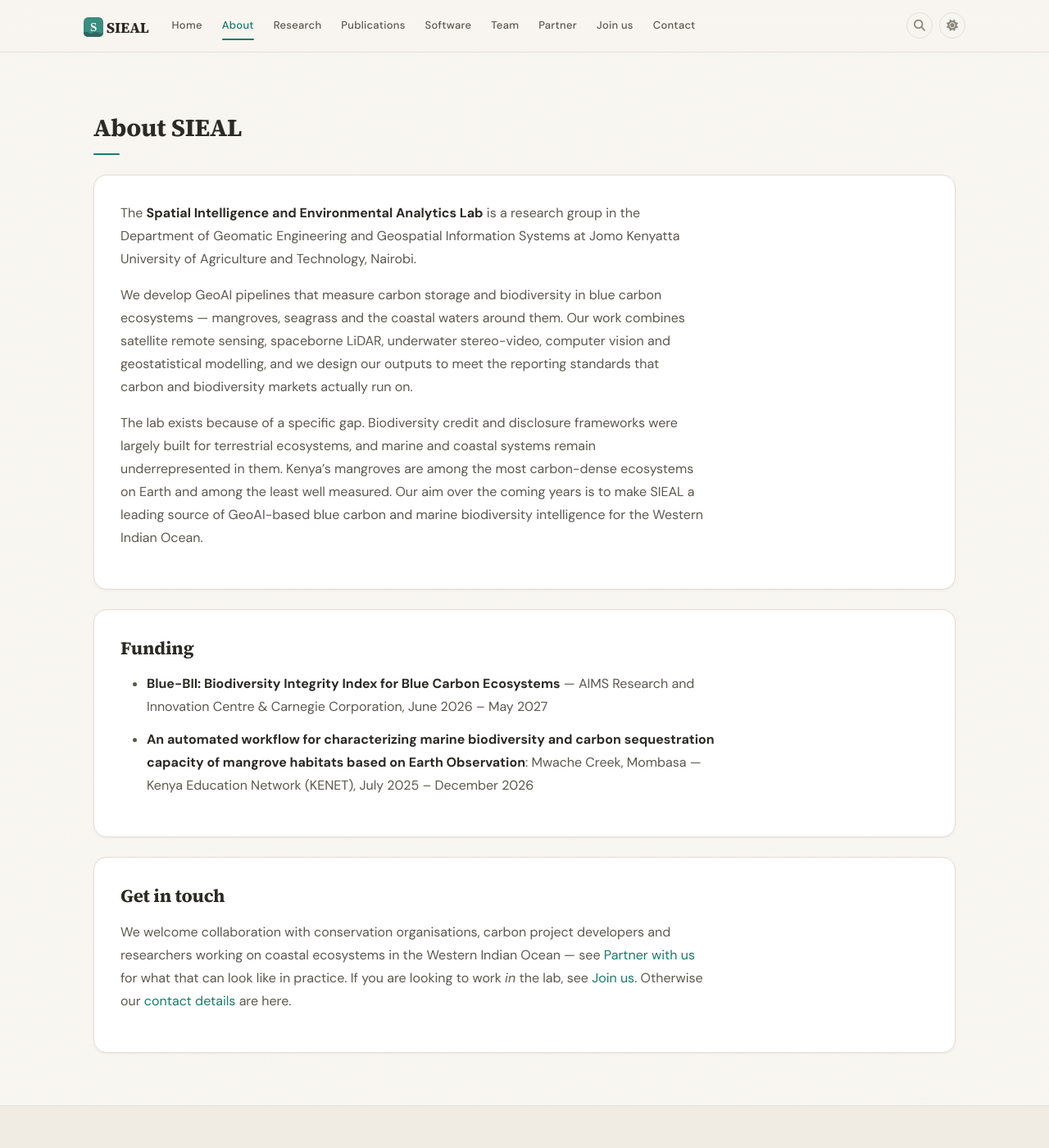
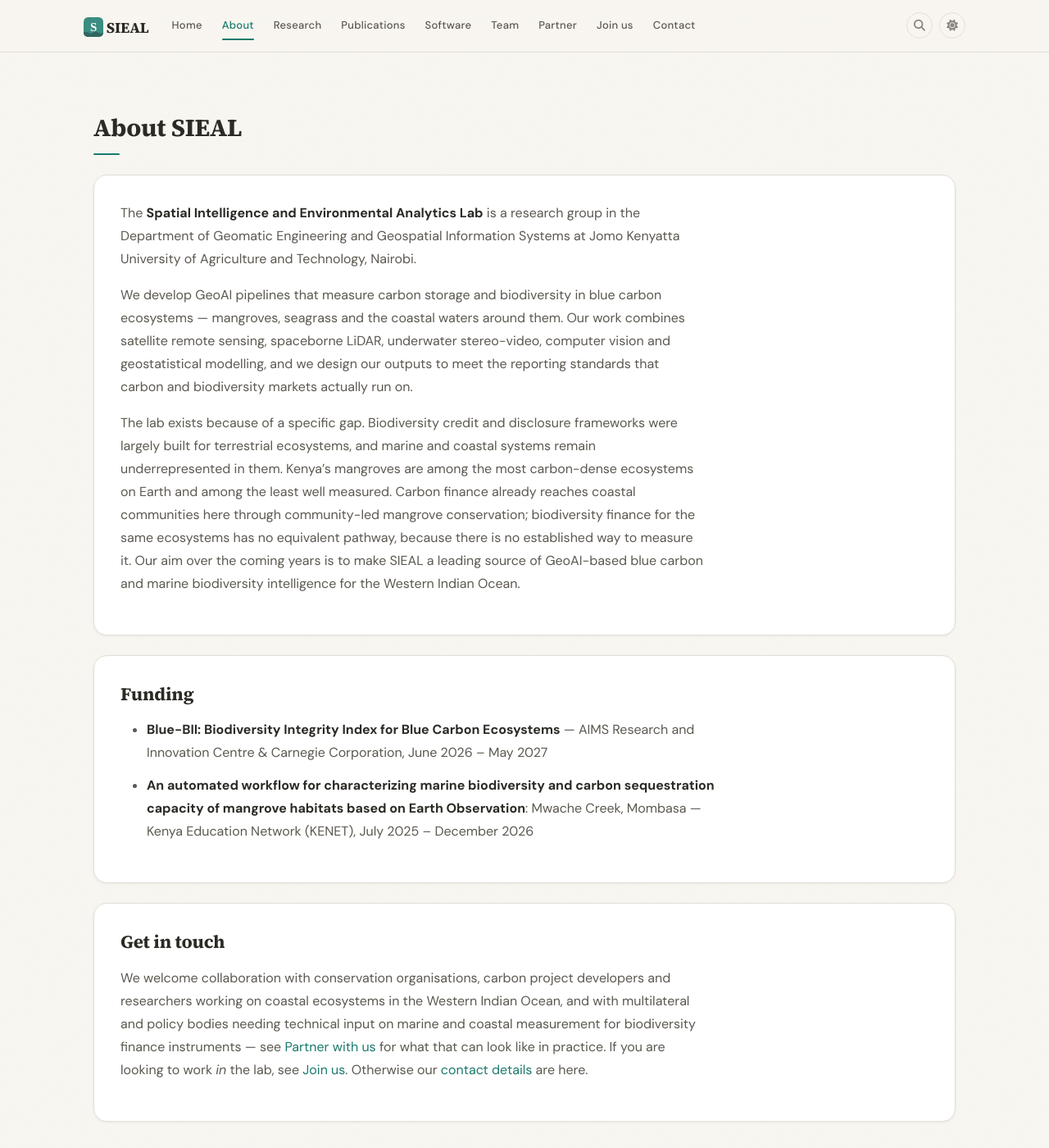
Before and after one commit to sieal-lab/sieal-lab.github.io, a Jekyll site: the page built from _pages/about.md, in a window 1280 px wide and 1400 px high. Shown: the whole window at 82% size. Built offline with Jekyll 4.4.1, drawn with Linux system fonts in a browser that asks for light colours; a style sheet for code colours, icons or effects is not loaded.

Commit message:
Sharpen the positioning: name the finance gap, not just the data gap
The site said marine and coastal systems are underrepresented in
biodiversity frameworks, which reads as a measurement gap. The sharper
and equally true claim is that carbon finance already reaches these
ecosystems and biodiversity finance does not, because there is no
established way to measure it.

- Home: the frameworks callout leads with that asymmetry. The hero line
  is unchanged; it is the strongest opening on the site.
- About: one sentence turning the gap paragraph from a data gap into a
  finance gap.
- Partner and About: a fifth audience line for multilateral and policy
  bodies, worded identically on both pages so they do not drift.
- Meta description leads with the gap and keeps the method keywords. A
  literal em dash, not &mdash;, since head.html escapes the string.

Deliberately not claiming marine systems are excluded from carbon
finance. VM0033 and the Plan Vivo mangrove projects exist, and readers
in this audience know it.

Co-Authored-By: Claude Opus 5 <noreply@anthropic.com>

```diff
--- a/_config.yml
+++ b/_config.yml
@@ -29,7 +29,7 @@ links:
 # ============================================================
 accent_color: "#1a7a6d"
 dark_mode: true
-description: "SIEAL builds GeoAI pipelines that measure carbon storage and biodiversity in Kenya's mangrove and coastal ecosystems, using satellite imagery, underwater video and machine learning."
+description: "SIEAL builds the GeoAI pipelines biodiversity finance lacks at sea — measuring carbon and biodiversity in Kenya's mangroves and coastal waters from satellite imagery, underwater video and machine learning."
 baseurl: ""
 # The site's real address. Must match the CNAME file, or canonical links
 # and the sitemap will point at the wrong host.
--- a/_pages/about.md
+++ b/_pages/about.md
@@ -19,7 +19,9 @@ reporting standards that carbon and biodiversity markets actually run on.
 
 The lab exists because of a specific gap. Biodiversity credit and disclosure frameworks were largely built for
 terrestrial ecosystems, and marine and coastal systems remain underrepresented in them. Kenya's mangroves are
-among the most carbon-dense ecosystems on Earth and among the least well measured. Our aim over the coming years
+among the most carbon-dense ecosystems on Earth and among the least well measured. Carbon finance already reaches
+coastal communities here through community-led mangrove conservation; biodiversity finance for the same ecosystems
+has no equivalent pathway, because there is no established way to measure it. Our aim over the coming years
 is to make SIEAL a leading source of GeoAI-based blue carbon and marine biodiversity intelligence for the
 Western Indian Ocean.
 </div>
@@ -50,7 +52,9 @@ Western Indian Ocean.
 ### Get in touch
 
 We welcome collaboration with conservation organisations, carbon project developers and researchers working on
-coastal ecosystems in the Western Indian Ocean &mdash; see [Partner with us]({{ site.url }}{{ site.baseurl }}/partner)
+coastal ecosystems in the Western Indian Ocean, and with multilateral and policy bodies needing technical input on
+marine and coastal measurement for biodiversity finance instruments &mdash; see
+[Partner with us]({{ site.url }}{{ site.baseurl }}/partner)
 for what that can look like in practice. If you are looking to work *in* the lab,
 see [Join us]({{ site.url }}{{ site.baseurl }}/join). Otherwise our
 [contact details]({{ site.url }}{{ site.baseurl }}/contact) are here.
```
Also changed, not shown: _pages/home.md (+4 -3 lines), _pages/partner.md (+1 -0 lines).
